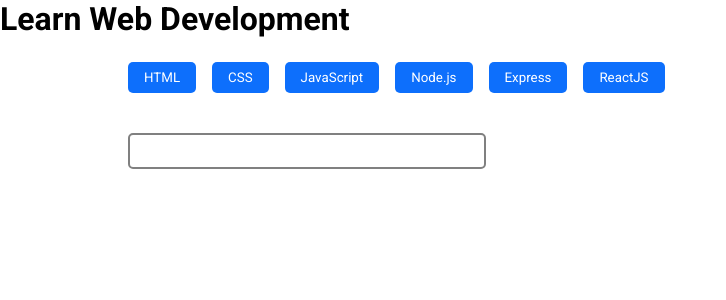
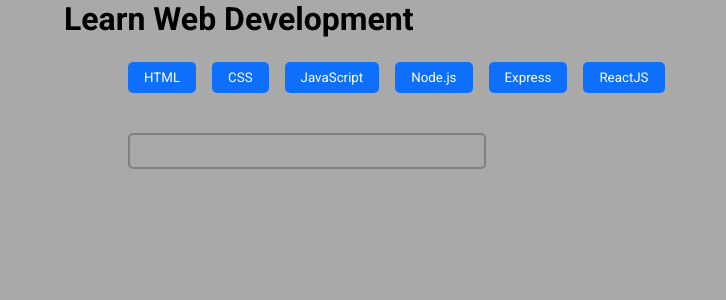
Before and after one commit to AgostaSalvatore/react-use-state, a React (Vite) app: page / in a window 1280 px wide. Shown: the top 300 px of the page, without its empty margins (0-726 px from the left). Built offline with nearby package versions, Linux system fonts and the light colour scheme; a web font is replaced by a local one.

Commit message:
[DONE] little fix on css

```diff
--- a/src/App.jsx
+++ b/src/App.jsx
@@ -7,7 +7,7 @@
 
   return (
     <>
-      <div>
+      <div className='big-container'>
         <h1>Learn Web Development</h1>
       </div>
       <div className='container'>
--- a/src/index.css
+++ b/src/index.css
@@ -3,6 +3,12 @@
     padding: 0;
     box-sizing: border-box;
     font-family: 'Roboto', sans-serif;
+    background-color: darkgray;
+}
+
+.big-container {
+    width: 90vw;
+    margin: 0 auto;
 }
 
 .container {
```
